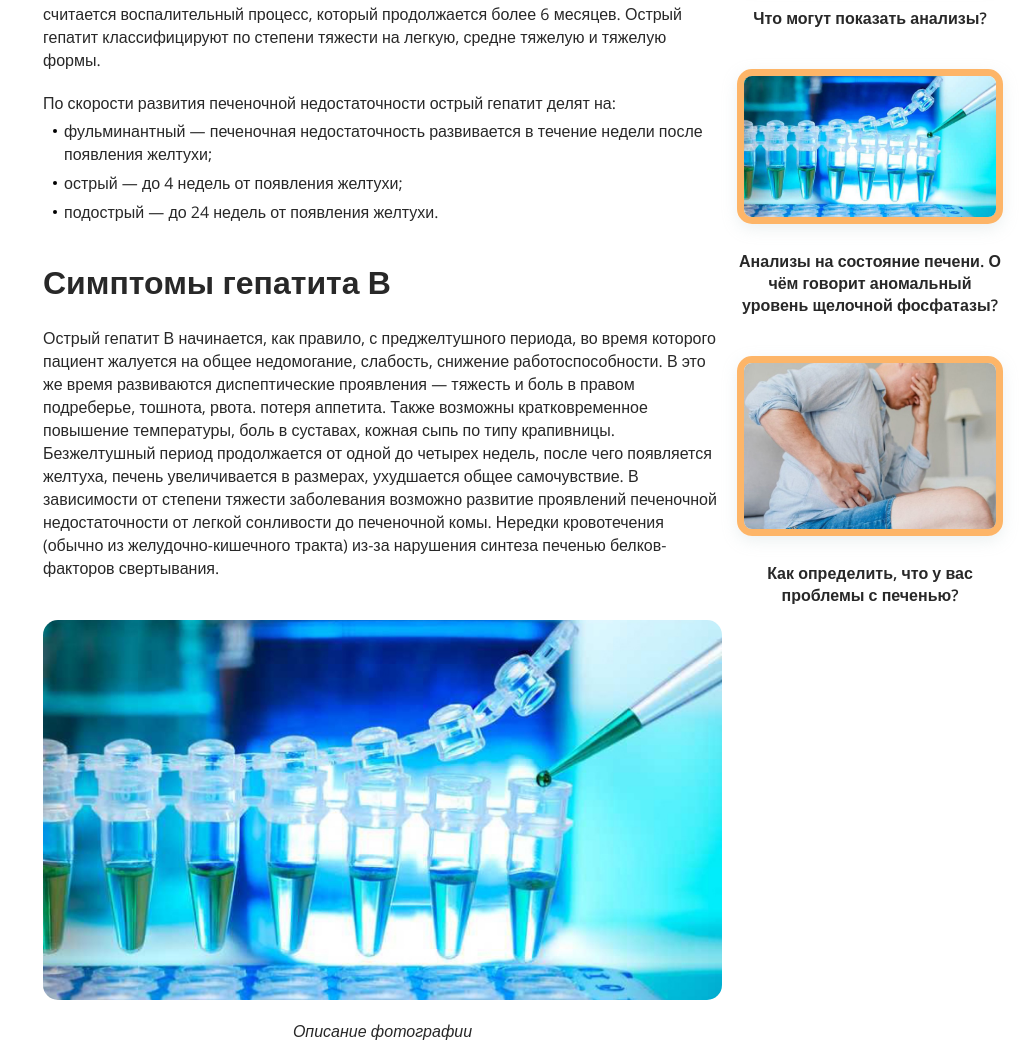
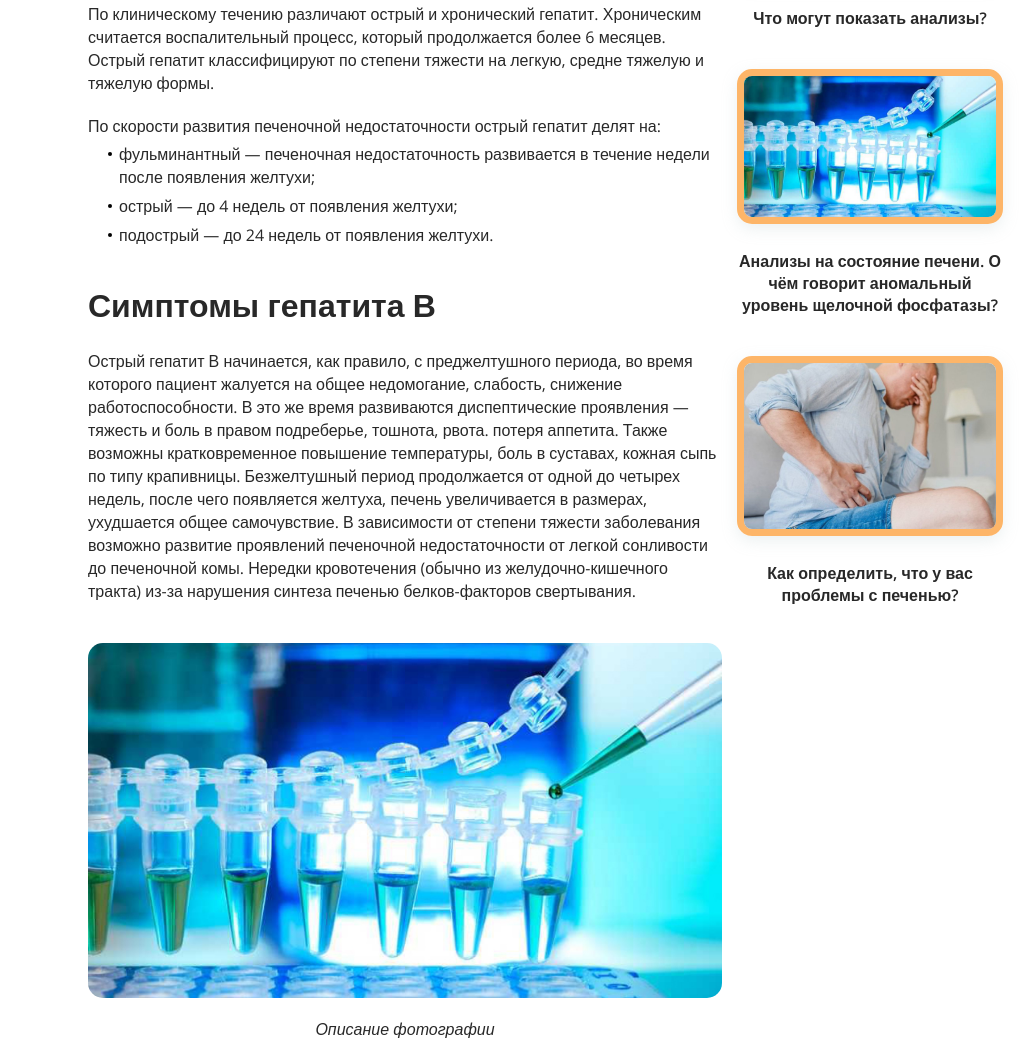
Before and after one commit to ohwoow/project2, a plain HTML site: page index.html in a window 1280 px wide. Shown: the part 990-2036 px from the top of the page, without its empty margins (257-1280 px from the left). Drawn offline with nearby package versions, Linux system fonts and the light colour scheme.

Commit message:
first commit

```diff
--- a/style.css
+++ b/style.css
@@ -159,7 +159,7 @@ li::before {
   position: relative;
   margin: 0 auto;
   max-width: 1550px;
-  padding-left: 300px;
+  padding-left: 200px;
   padding-right: 20px;
   padding-top: 40px;
 }
@@ -421,6 +421,7 @@ li::before {
   position: relative;
   padding-bottom: 63px;
   margin-bottom: 66px;
+  padding-left: 45px;
 }
 
 .article::after {
@@ -527,7 +528,7 @@ fieldset img {
 .list ul {
   margin-top: 0;
   margin-bottom: 0;
-  padding-left: 10px;
+  padding-left: 20px;
 }
 
 .list ul li {
@@ -879,7 +880,7 @@ fieldset img {
 }
 
 .other-articles__items {
-  max-width: 380px;
+  max-width: 280px;
 }
 
 .other-articles__item {
@@ -919,6 +920,12 @@ fieldset img {
 
 .author__list {
   padding-left: 10px;
+}
+
+@media (max-width: 1760px) {
+  .content {
+    padding-left: 300px;
+  }
 }
 
 @media (max-width: 1200px) {
```
